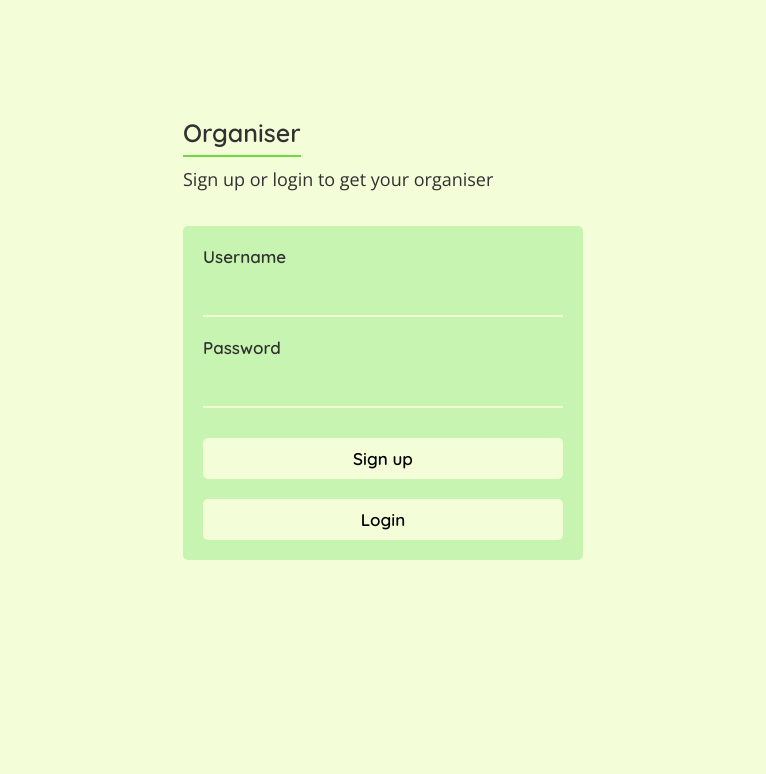
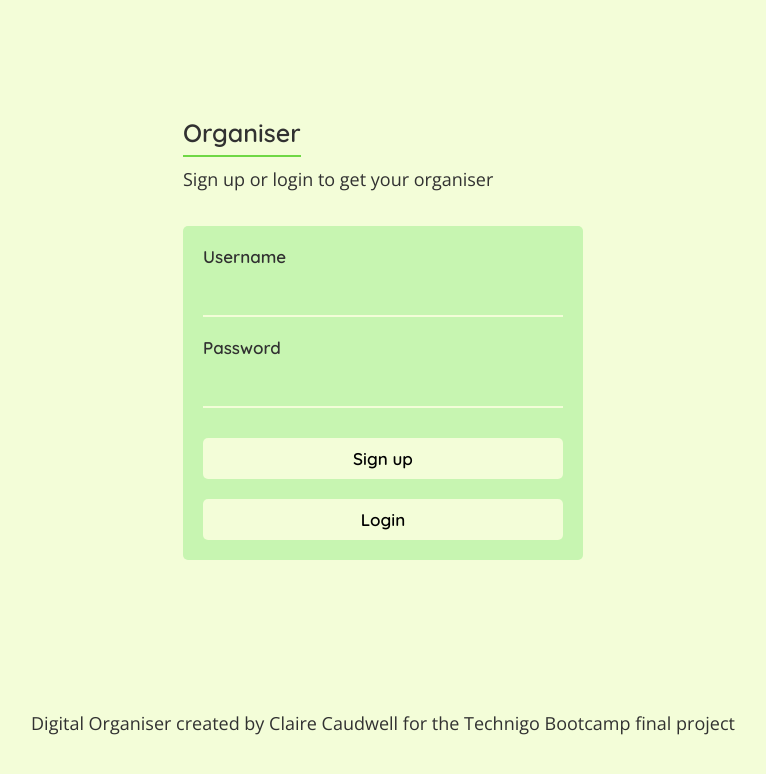
Before and after one commit to ClaireCaudwell/Final-project-digital-organiser, a React (Create React App) app in the folder frontend/: page / in a window 1280 px wide. Shown: the top 774 px of the page, without its empty margins (257-1023 px from the left). Built offline with nearby package versions, Linux system fonts and the light colour scheme.

Commit message:
Adding footer

```diff
--- /dev/null
+++ b/frontend/src/components/Footer.js
@@ -0,0 +1,13 @@
+import React from "react";
+
+import { MainContainer } from "../styled-components/SignupLogin";
+import { BasicP } from "../styled-components/GlobalStyle";
+
+
+export const Footer = () => {
+    return(
+        <MainContainer>
+            <BasicP>Digital Organiser created by Claire Caudwell for the Technigo Bootcamp final project</BasicP>
+        </MainContainer>
+    );
+};
--- a/frontend/src/pages/SignupLogin.js
+++ b/frontend/src/pages/SignupLogin.js
@@ -3,6 +3,7 @@ import { useSelector, useDispatch } from "react-redux";
 import { useHistory } from "react-router-dom";
 
 import { userLogin, userSignup } from "reducer/user";
+import { Footer } from "../components/Footer";
 import {
     MainContainer,
     TitleContainer,
@@ -91,6 +92,7 @@ export const SignupLogin = () => {
                 </FormContainer>
                 {userId === null && <ErrorMessage className="error-message">{error}</ErrorMessage>}
             </MainContainer>
+            <Footer />
         </>
     );
 };
```
